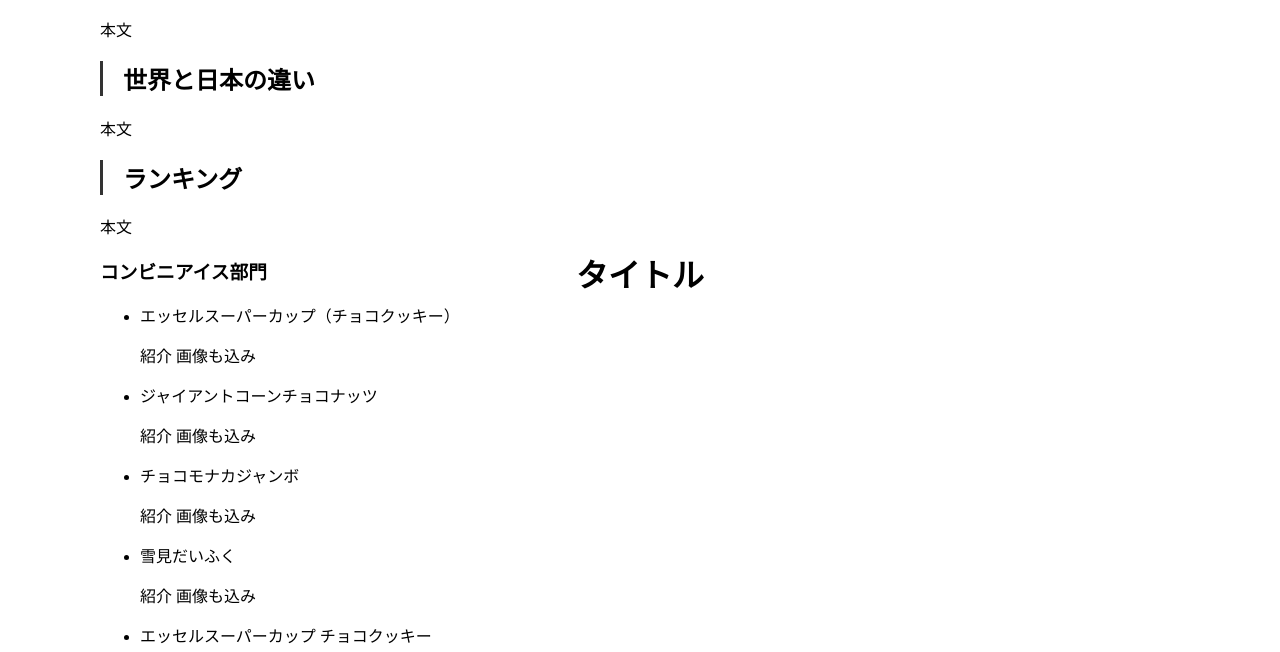
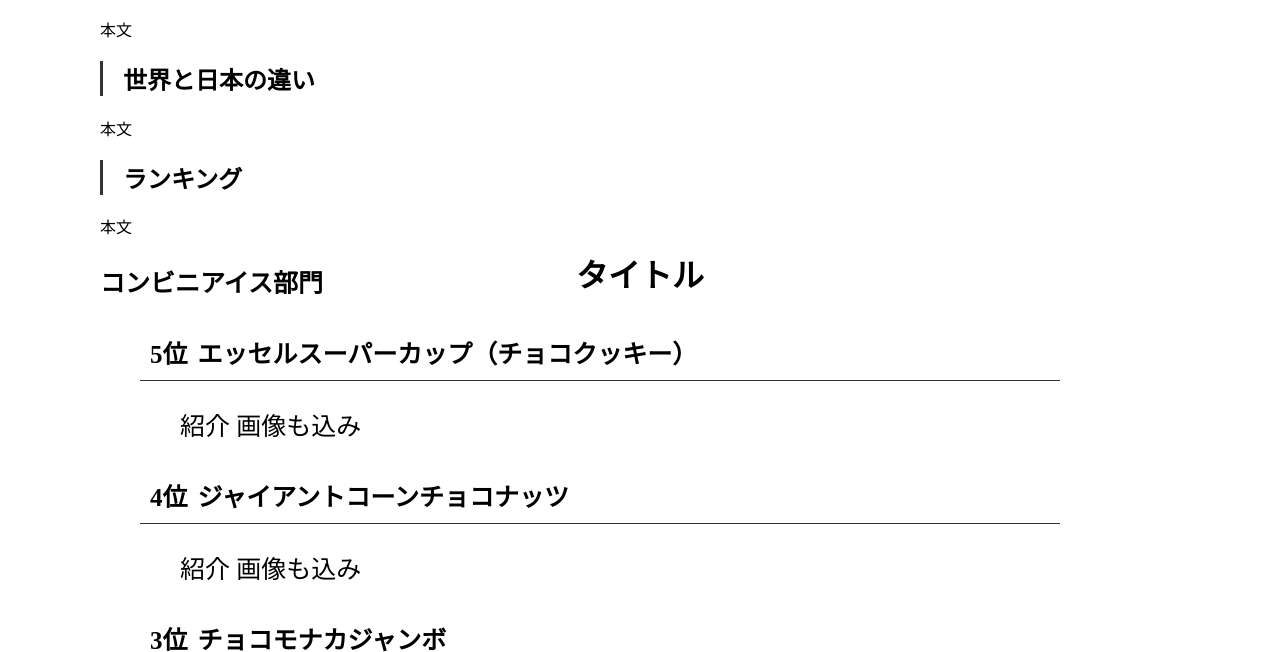
Before and after one commit to s1f102402518/team-project, a plain HTML site: page index.html in a window 1280 px wide. Shown: the part 148-800 px from the top of the page. Drawn offline with Linux system fonts and the light colour scheme.

Commit message:
Update index.css

```diff
--- a/index.css
+++ b/index.css
@@ -97,3 +97,32 @@ h2{
     border-left: solid 3px #333;
     padding-left: 20px;
 }
+
+ul{
+  list-style: none;
+  font-size: 25px;
+}
+li{
+  padding: 10px;
+  max-width: 900px;
+  border-bottom: solid 1.5px #333;
+  font-weight: bold
+}
+
+.ranking {
+  counter-reset: rank 6;
+}
+
+.ranking li::before {
+  counter-increment: rank -1;
+  content: counter(rank) "位";
+  padding-right: 10px;
+}
+
+.ranking p{
+  padding-left: 40px;
+}
+
+h3{
+  font-size: 25px;
+}
```
